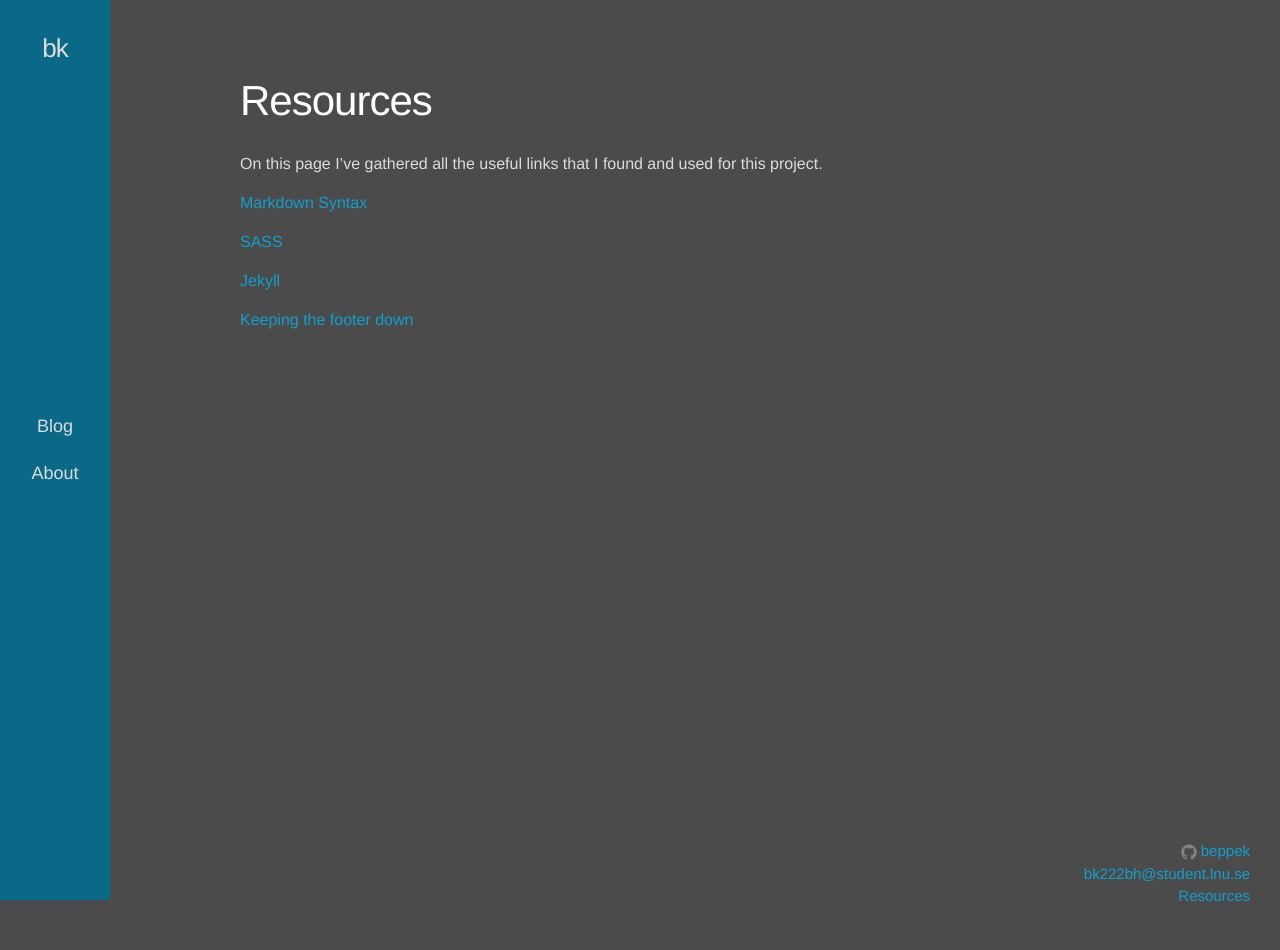
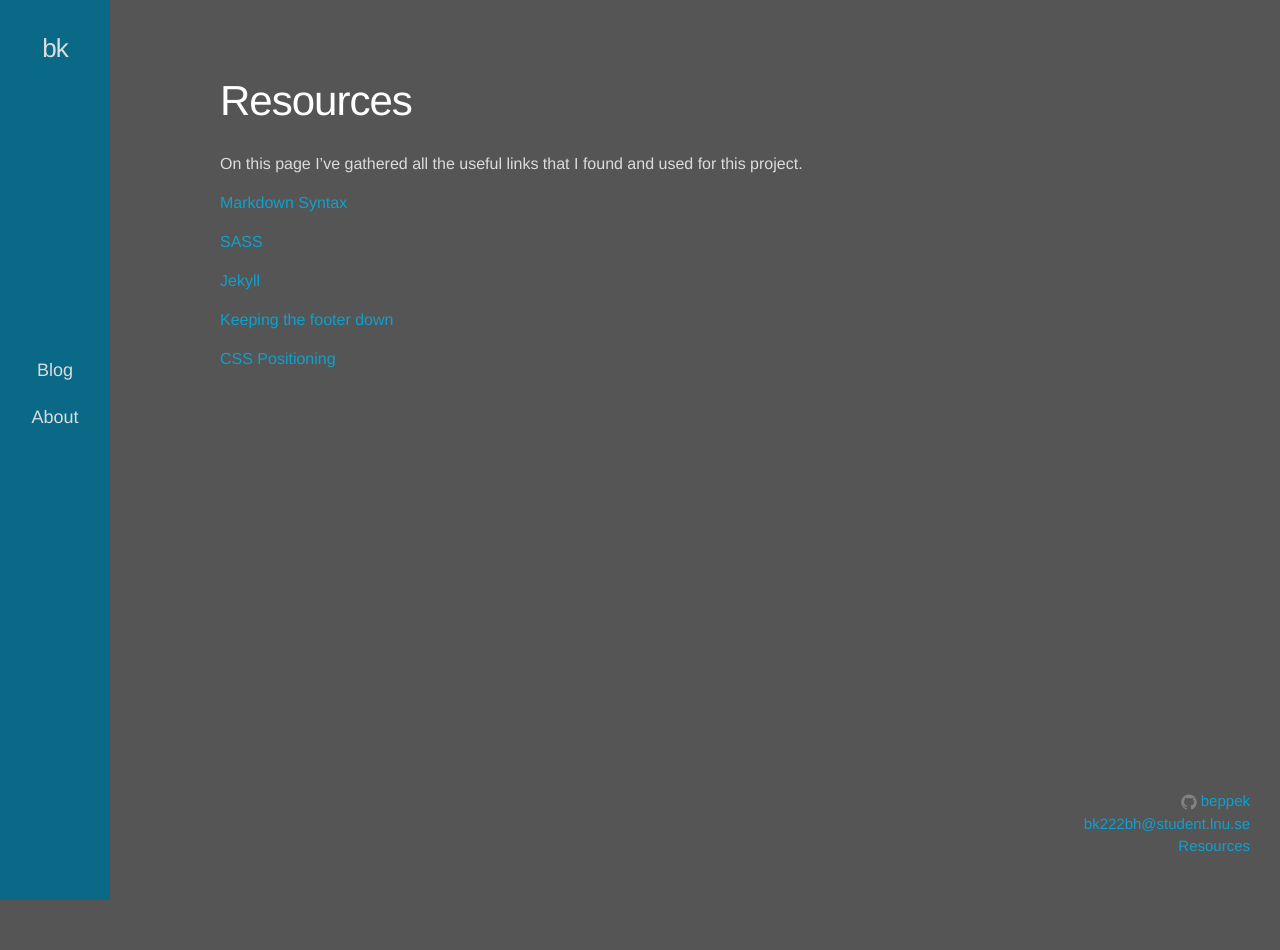
Before and after one commit to beppek/beppek.github.io, a Jekyll site: the page built from 03-resources.md, in a window 1280 px wide. Built offline with Jekyll 4.4.1, drawn with Linux system fonts in a browser that asks for light colours; after the commit the page ends 900 px from its top, so only the background shows below that.

Commit message:
New blogpost and more styling for nav + new title for site

```diff
--- a/03-resources.md
+++ b/03-resources.md
@@ -13,3 +13,5 @@ On this page I've gathered all the useful links that I found and used for this p
 [Jekyll](http://jekyllrb.com/)
 
 [Keeping the footer down](http://cssreset.com/how-to-keep-footer-at-bottom-of-page-with-css/)
+
+[CSS Positioning](https://css-tricks.com/centering-css-complete-guide/)
--- a/_includes/head.html
+++ b/_includes/head.html
@@ -3,7 +3,7 @@
     <meta name="viewport" content="width=device-width initial-scale=1" />
     <meta http-equiv="X-UA-Compatible" content="IE=edge">
 
-    <title>{% if page.title %}{{ page.title }}{% else %}{{ site.title }}{% endif %}</title>
+    <title>{% if page.title %}{{ page.title }} | Beppe Karlsson{% else %}Beppe Karlsson{% endif %}</title>
     <meta name="description" content="{{ site.description }}">
 
     <!--TO DO: Open Graph-->
--- a/_sass/_base.scss
+++ b/_sass/_base.scss
@@ -6,30 +6,6 @@ p, blockquote, pre, hr,
 dl, dd, ol, ul, figure {
     margin: 0;
     padding: 0;
-}
-
-/**
-* Keep the Footer down!
-* http://cssreset.com/how-to-keep-footer-at-bottom-of-page-with-css/
-*/
-html,
-body {
-    height:100%;
-}
-#pageWrapper {
-    min-height:100%;
-    position:relative;
-}
-.wrapper {
-    padding-bottom:80px; /* Height of the footer element */
-}
-.site-footer {
-    width: -webkit-calc(100% - (#{$menu-width}));
-    width:         calc(100% - (#{$menu-width}));
-    height:80px;
-    position:absolute;
-    bottom:0;
-    left:0;
 }
 
 
@@ -46,6 +22,8 @@ body {
     background-color: $background-color;
     -webkit-text-size-adjust: 100%;
 }
+
+
 
 
 
--- a/_sass/_layout.scss
+++ b/_sass/_layout.scss
@@ -18,7 +18,7 @@
     margin: 20px auto 0;
     text-align: center;
     float: left;
-    width: 50px;
+    width: $menu-width;
 
     &,
     &:visited {
@@ -29,7 +29,8 @@
 .site-nav {
     text-emphasis: after;
     position: absolute;
-    top: 50%;
+    top: -webkit-calc(50% - 56px);
+    top:         calc(50% - 56px);
     transform: translateY(-50%);
 
     .menu-icon {
@@ -38,7 +39,7 @@
 
     .page-link {
         text-align: center;
-        width: 50px;
+        width: $menu-width;
         color: $text-color;
         font-size: 18px;
         line-height: $base-line-height;
@@ -101,7 +102,7 @@
  * Site footer
  */
 .site-footer {
-    padding: $spacing-unit 0 $spacing-unit $menu-width;
+    padding: 0 0 0 $menu-width;
     text-align: right;
 }
 
@@ -125,7 +126,6 @@
 
 .footer-col {
     float: right;
-    margin-bottom: $spacing-unit / 2;
     padding-left: $spacing-unit / 2;
 }
 
@@ -171,8 +171,8 @@
  * Page content
  */
 .page-content {
-    padding: $spacing-unit 0 $footer-height $menu-width;
-    max-width: 960px;
+    padding: $spacing-unit 0 $footer-height;
+    max-width: 900px;
     margin: 50px auto 0;
 }
 
@@ -245,3 +245,27 @@
         }
     }
 }
+
+
+
+/**
+* Keep the Footer down!
+* http://cssreset.com/how-to-keep-footer-at-bottom-of-page-with-css/
+*/
+html,
+body {
+    height: -webkit-calc(100% - (#{$footer-height}));
+    height:         calc(100% - (#{$footer-height}) / 2);
+}
+#pageWrapper {
+    min-height:100%;
+    position:relative;
+}
+.site-footer {
+    width: -webkit-calc(100% - (#{$menu-width}));
+    width:         calc(100% - (#{$menu-width}));
+    height: $footer-height;
+    position:absolute;
+    bottom:0;
+    left:0;
+}
--- a/css/main.scss
+++ b/css/main.scss
@@ -12,11 +12,11 @@ $small-font-size:  $base-font-size * 0.875;
 $base-line-height: 1.5;
 
 $spacing-unit:     30px;
-$footer-height:    200px;
-$menu-width:       100px;
+$footer-height:    80px;
+$menu-width:       50px;
 
 $text-color:       rgb(220,220,220);
-$background-color: rgb(75,75,75);
+$background-color: rgb(85,85,85);
 $menu-background:  darken(#0FA0CE, 15%);
 $brand-color:      #fdfdfd;
 $link-color:       #0FA0CE;
```
Also changed, not shown: _posts/2015-11-13-design-changes.markdown (added, +24 -0 lines).
